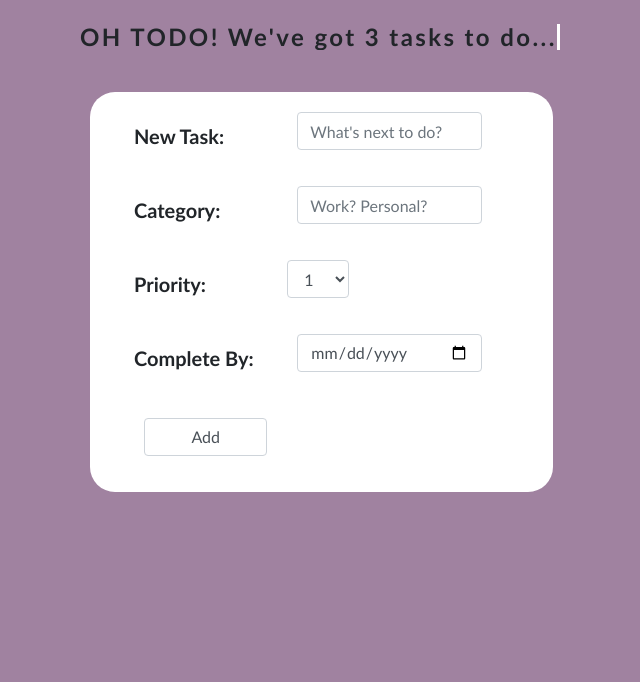
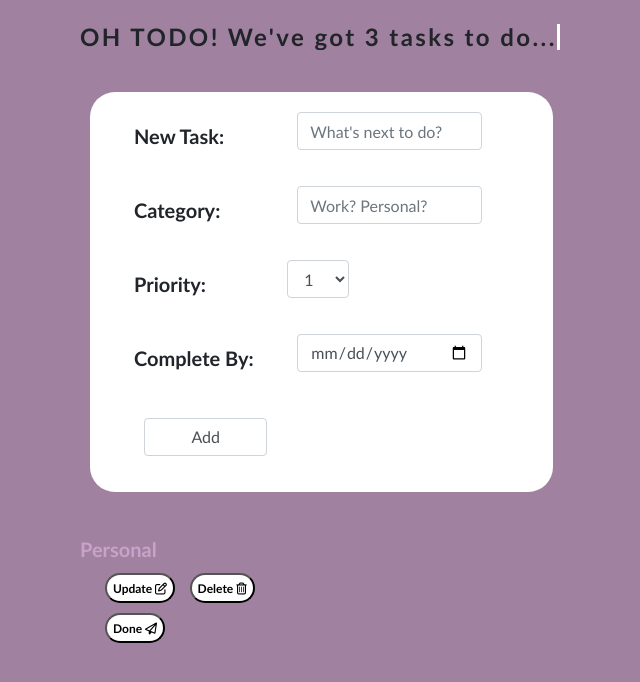
Before and after one commit to allbutterg/todo-app-frontend, a React (Create React App) app: page / in a window 1280 px wide. Shown: the top 682 px of the page, without its empty margins (5-645 px from the left). Built offline with nearby package versions, Linux system fonts and the light colour scheme.

Commit message:
Trying out parent and child components for the Task List

```diff
--- a/src/App.js
+++ b/src/App.js
@@ -3,6 +3,7 @@ import logo from './logo.svg';
 import './App.css';
 import Header from './Header';
 import Form from './Form';
+import TaskTile from './TaskTile';
 
 function App() {
   return (
@@ -11,6 +12,8 @@ function App() {
       <Header/>
       <br></br>
       <Form/>
+      <br></br>
+      <TaskTile/>
     </div>
   );
 }
--- /dev/null
+++ b/src/TaskHeader.js
@@ -0,0 +1,22 @@
+import React from 'react';
+import logo from './logo.svg';
+import './App.css';
+
+
+class TaskHeader extends React.Component {
+    render() {
+        return (
+
+            <div>
+            <div className="row col-12"></div>
+            <div className="col-3 taskTitle">Personal</div>
+            <div className="col-9">
+                <button type="button">Update <i className="far fa-edit"></i></button> <button type="button">Delete <i
+                        className="far fa-trash-alt"></i></button> <button type="button">Done <i
+                        className="far fa-paper-plane"></i></button>
+            </div>
+            </div>
+        );
+    }
+}
+export default TaskHeader;
--- /dev/null
+++ b/src/TaskTile.js
@@ -0,0 +1,18 @@
+import React from 'react';
+import logo from './logo.svg';
+import './App.css';
+import TaskBox from './TaskHeader';
+
+
+class TaskTile extends React.Component {
+    render() {
+        return (
+
+            <div className="row col-lg-12 flex-wrap">
+                <TaskBox/>
+
+            </div>
+        );
+    }
+}
+export default TaskTile;
```
Also changed, not shown: src/TaskBox.js (added, +19 -0 lines), src/TaskGoalDate.js (added, +15 -0 lines), src/TaskList.js (added, +19 -0 lines), src/TaskTitle.js (added, +21 -0 lines).
